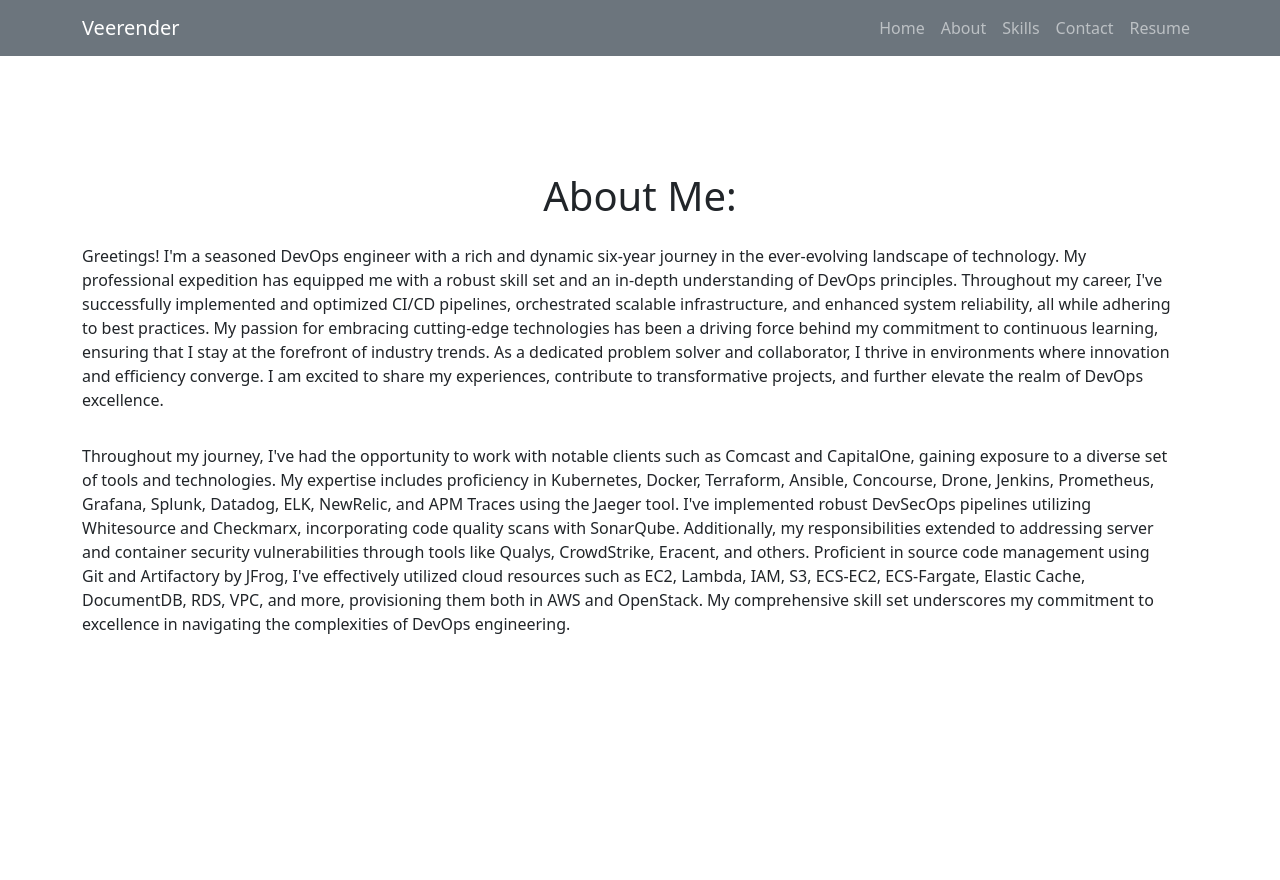
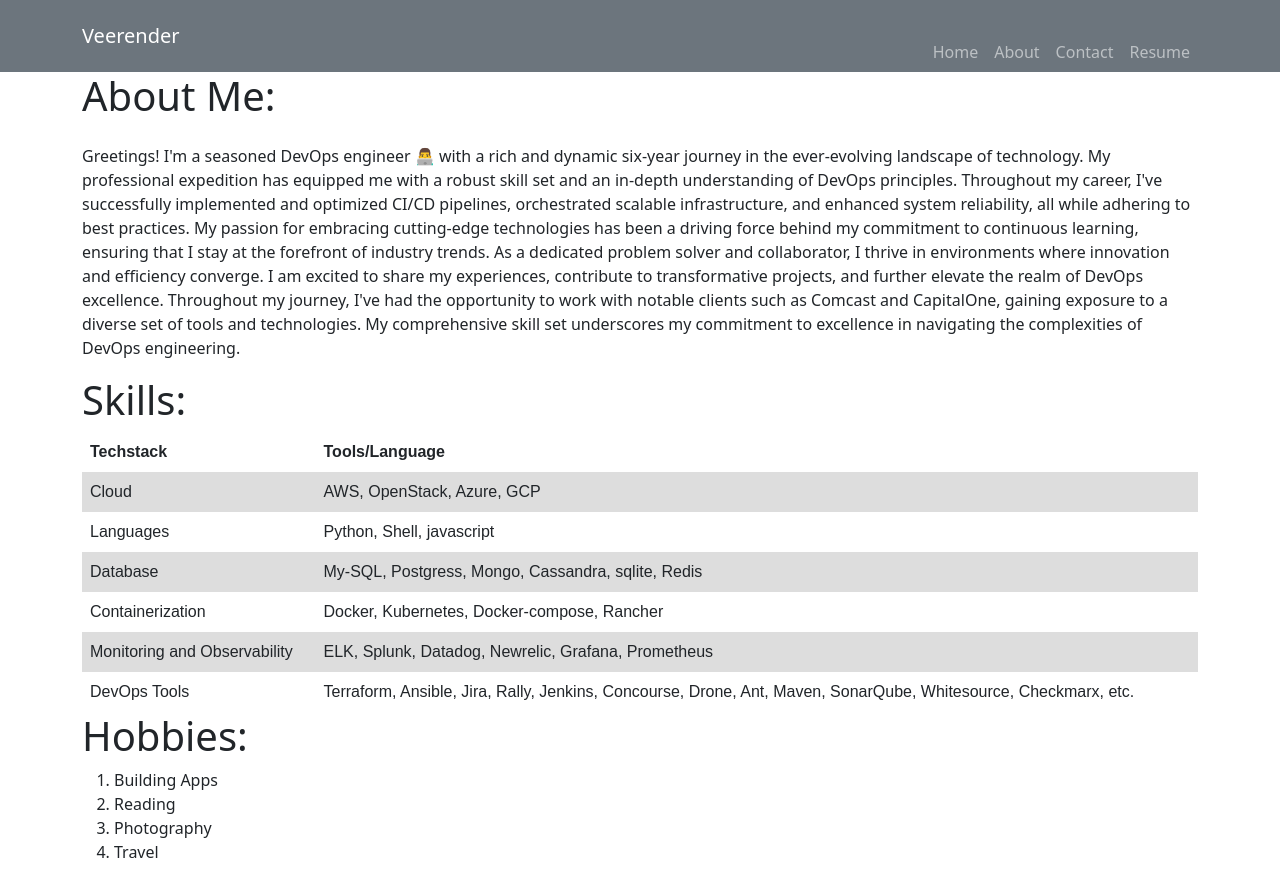
Before and after one commit to veerumot/Flask-portfolio, a Flask app: page /about in a window 1280 px wide. Before the commit the page ends 634 px from the top, so only its background shows below. Run offline with Flask 3, Linux system fonts and the light colour scheme; some libraries are stand-ins or nearby versions.

Commit message:
updating the new changes

```diff
--- a/main.py
+++ b/main.py
@@ -7,7 +7,7 @@ import smtplib
 from email.mime.text import MIMEText
 from email.mime.multipart import MIMEMultipart
 from flask_cors import CORS
-from OpenSSL import SSL
+# from OpenSSL import SSL
 
 #context = SSL.Context(SSL.TLSv1_2_METHOD)
 #context.use_privatekey_file('/home/ubuntu/private.key')
@@ -27,9 +27,9 @@ def about():
     return render_template('about.html')
 
 
-@app.route('/skills')
-def skills():
-    return render_template('skills.html')
+@app.route('/portfolio')
+def portfolio():
+    return render_template('portfolio.html')
 
 
 @app.route('/contact')
--- a/static/css/style.css
+++ b/static/css/style.css
@@ -1,33 +1,43 @@
 .navbar-nav a{
     color: black;
+    margin: 0;
+    padding: 0;
   }
 .navbar-brand {
     color: black;
+    margin: 0;
+    padding: 0;
 }
 /* hero background image */
 .bgimage {
-    height:110vh;
-    background: url('../images/B330224B-2129-40DD-8C28-062B1B221BF7.jpeg');
+    height:115vh;
+    background: url('../images/FB8460EF-3F4C-49EB-8A64-1F059E691032.JPEG');
     background-size:cover;
     position:relative;
+    margin: 0;
+    padding: 0;
+    background-attachment: fixed;
+    overflow: hidden;
+    padding-top: 2rem;
+}
+
+.text-center {
+   font-size: 0.5in;
 }
 body {
-    background-color: #f0f0f0; /* Replace with your preferred color code or name */
+    background-color: #1d2255; /* Replace with your preferred color code or name */
 }
-/* text css above hero image*/
-.hero_title {
-    font-size: 3.5rem;
-}
-.hero_desc {
-    font-size: 2rem;
-}
+
 .hero-text {
-    text-align: right;
+    text-align: center;
     position: absolute;
     top: 50%;
     left: 50%;
     transform: translate(-50%, -50%);
-    color: black;
+    color: hsl(0, 3%, 24%);
+    /* padding: 20px; */
+    padding-top: 2rem;
+    padding-bottom: 4rem;
 }
 
 ul {
@@ -38,37 +48,9 @@ ul {
   margin-left: 0;
   margin-right: 0;
   padding-left: 40px;
+  padding-top: 2rem;
 }
 
-/* about section image css */
-.imageAboutPage {
-    display: none;
-
-}
-#about p {
-    max-width: 100%;
-}
-/* .col-lg-8 {
-    color: black;
-
-} */
-
-/* services section css */
-.servicesText.card {
-    height: 280px;
-    cursor: pointer;
-  }
-.servicesIcon {
-    font-size: 36px;
-    text-align: center;
-    width: 100%;
-}
-.card-title {
-    text-align: center;
-}
-.card:hover .servicesIcon {
-    color: #008000;
-}
 .servicesText:hover {
     border: 1px solid #008000;
 }
@@ -83,28 +65,51 @@ ul {
     font-size: 36px;
     cursor: pointer;
 }
-.fa-facebook:hover,.fa-instagram:hover,.fa-twitter:hover,.fa-linkedin:hover, .fa-twitch:hover {
+/* .fa-facebook:hover,.fa-instagram:hover,.fa-twitter:hover,.fa-linkedin:hover, .fa-twitch:hover {
     color: #008000;
-}
+} */
 .fab {
     color: #000000;
 }
 /* footer styling */
-#footer {
+/* #footer {
     background-color: #808080;
     text-align: center;
-}
+} */
 
 /* spacing on all sections */
 #about, #services, #portfolio, #contact {
-    margin-top: 4rem;
-    padding-top: 4rem;
+    margin-top: 2rem;
+    padding-top: 2rem;
 }
 #contact {
     padding-bottom: 4rem;
 }
 
-#about,
-#skills {
-    padding-top: 100px; /* Adjust this value based on your navbar height */
+#home{
+    margin-top: 4rem;
+    padding-top: 4rem;
+    padding-bottom: 4rem;
 }
+
+table.center {
+    font-family: arial, sans-serif;
+    border-collapse: collapse;
+    width: 100%;
+    margin-left: auto;
+    margin-right: auto;
+  }
+
+  td, th {
+    border: 1px solid #dddddd;
+    text-align: left;
+    padding: 8px;
+  }
+
+  tr:nth-child(even) {
+    background-color: #dddddd;
+  }
+
+  /* .text-left {
+    padding-left: 16%;
+  } */
--- a/templates/about.html
+++ b/templates/about.html
@@ -26,20 +26,94 @@
     <section id="about">
         <div class="container mt-10 pt-2">
             <div class="row">
-            <div class="col-lg-12"></div>
-                <h1 class="text-center">About Me:</h1>
+                <h1 class="text-left">About Me:</h1>
+                <div class="col-lg-12">
                 <div class="row mt-3">
                 <p>
-                    Greetings! I'm a seasoned DevOps engineer with a rich and dynamic six-year journey in the ever-evolving landscape of technology. My professional expedition has equipped me with a robust skill set and an in-depth understanding of DevOps principles. Throughout my career, I've successfully implemented and optimized CI/CD pipelines, orchestrated scalable infrastructure, and enhanced system reliability, all while adhering to best practices. My passion for embracing cutting-edge technologies has been a driving force behind my commitment to continuous learning, ensuring that I stay at the forefront of industry trends. As a dedicated problem solver and collaborator, I thrive in environments where innovation and efficiency converge. I am excited to share my experiences, contribute to transformative projects, and further elevate the realm of DevOps excellence.
+                    Greetings! I'm a seasoned DevOps engineer &#128104;&#8205;&#128187; with a rich and dynamic six-year journey in the ever-evolving landscape of technology. My professional expedition has equipped me with a robust skill set and an in-depth understanding of DevOps principles. Throughout my career, I've successfully implemented and optimized CI/CD pipelines, orchestrated scalable infrastructure, and enhanced system reliability, all while adhering to best practices. My passion for embracing cutting-edge technologies has been a driving force behind my commitment to continuous learning, ensuring that I stay at the forefront of industry trends. As a dedicated problem solver and collaborator, I thrive in environments where innovation and efficiency converge. I am excited to share my experiences, contribute to transformative projects, and further elevate the realm of DevOps excellence.
+                    Throughout my journey, I've had the opportunity to work with notable clients such as Comcast and CapitalOne, gaining exposure to a diverse set of tools and technologies. My comprehensive skill set underscores my commitment to excellence in navigating the complexities of DevOps engineering.
                 </p>
                 </div>
-                    <div class="row mt-3">
-                        <p> Throughout my journey, I've had the opportunity to work with notable clients such as Comcast and CapitalOne, gaining exposure to a diverse set of tools and technologies. My expertise includes proficiency in Kubernetes, Docker, Terraform, Ansible, Concourse, Drone, Jenkins, Prometheus, Grafana, Splunk, Datadog, ELK, NewRelic, and APM Traces using the Jaeger tool. I've implemented robust DevSecOps pipelines utilizing Whitesource and Checkmarx, incorporating code quality scans with SonarQube. Additionally, my responsibilities extended to addressing server and container security vulnerabilities through tools like Qualys, CrowdStrike, Eracent, and others. Proficient in source code management using Git and Artifactory by JFrog, I've effectively utilized cloud resources such as EC2, Lambda, IAM, S3, ECS-EC2, ECS-Fargate, Elastic Cache, DocumentDB, RDS, VPC, and more, provisioning them both in AWS and OpenStack. My comprehensive skill set underscores my commitment to excellence in navigating the complexities of DevOps engineering.
-                        </p>
-                    </div>
+                    <h1 class="text-left">Skills:</h1>
+                    <table class="center">
+                        <tr>
+                          <th>Techstack</th>
+                          <th>Tools/Language</th>
+                        </tr>
+                        <tr>
+                          <td>Cloud</td>
+                          <td>AWS, OpenStack, Azure, GCP</td>
+                        </tr>
+                        <tr>
+                          <td>Languages</td>
+                          <td>Python, Shell, javascript</td>
+                        </tr>
+                        <tr>
+                          <td>Database</td>
+                          <td>My-SQL, Postgress, Mongo, Cassandra, sqlite, Redis</td>
+                        </tr>
+                        <tr>
+                          <td>Containerization</td>
+                          <td>Docker, Kubernetes, Docker-compose, Rancher</td>
+                        </tr>
+                        <tr>
+                          <td>Monitoring and Observability</td>
+                          <td>ELK, Splunk, Datadog, Newrelic, Grafana, Prometheus</td>
+                        </tr>
+                        <tr>
+                          <td>DevOps Tools</td>
+                          <td>Terraform, Ansible, Jira, Rally, Jenkins, Concourse, Drone, Ant, Maven, SonarQube, Whitesource, Checkmarx, etc.</td>
+                        </tr>
+                      </table>
+
+                <h1 class="text-left">Hobbies:</h1>
+                <ol class="b">
+                    <li>Building Apps</li>
+                    <li>Reading</li>
+                    <li>Photography</li>
+                    <li>Travel</li>
+                </ol>
                 </div>
             </div>
+        </div>
+    </div>
     </section>
+
+    <!-- <section>
+        <div class="container mt-10 pt-2">
+        <h1 class="text-left">Skills:</h1>
+        <table class="center">
+            <tr>
+              <th>Techstack</th>
+              <th>Tools/Language</th>
+            </tr>
+            <tr>
+              <td>Cloud</td>
+              <td>AWS, OpenStack, Azure, GCP</td>
+            </tr>
+            <tr>
+              <td>Languages</td>
+              <td>Python, Shell, javascript</td>
+            </tr>
+            <tr>
+              <td>Database</td>
+              <td>My-SQL, Postgress, Mongo, Cassandra, sqlite, Redis</td>
+            </tr>
+            <tr>
+              <td>Containerization</td>
+              <td>Docker, Kubernetes, Docker-compose, Rancher</td>
+            </tr>
+            <tr>
+              <td>Monitoring and Observability</td>
+              <td>ELK, Splunk, Datadog, Newrelic, Grafana, Prometheus</td>
+            </tr>
+            <tr>
+              <td>DevOps Tools</td>
+              <td>Terraform, Ansible, Jira, Rally, Jenkins, Concourse, Drone, Ant, Maven, SonarQube, Whitesource, Checkmarx, etc.</td>
+            </tr>
+          </table>
+          </div>
+    </section> -->
     {% endblock %}
 </body>
 </html>
--- a/templates/contact.html
+++ b/templates/contact.html
@@ -54,6 +54,7 @@
                 </div>
             </div>
         </div>
+
     </section>
     <div class="container-fluid">
         <div class="social-icons mt-4">
--- a/templates/navbar.html
+++ b/templates/navbar.html
@@ -31,12 +31,9 @@
                     <li class="nav-item">
                         <a class="nav-link" href="{{ url_for('about') }}">About</a>
                     </li>
-                    <li class="nav-item">
-                        <a class="nav-link" href="{{ url_for('skills') }}">Skills</a>
-                    </li>
                     <!-- <li class="nav-item">
-                        <a class="nav-link" href="#portfolio">Portfolio</a>
-                    </li> -->
+                        <a class="nav-link" href="{{ url_for('portfolio') }}">Portfolio</a>
+                    </li>     -->
                     <li class="nav-item">
                         <a class="nav-link" href="{{ url_for('contact') }}">Contact</a>
                     </li>
@@ -53,12 +50,13 @@
         <div class="container-fluid">
             <div class="row">
             <div class="col-lg-12 col-md-12 col-sm-12 col-xs-12 hero-text">
-                <h2 class="hero_title">Veerender Mothukuri Here!</h2>
-                <p class="hero_desc">Step into my digital realm</p>
+                <h2 class="text-center">Hey, Veerender Mothukuri Here!</h2>
+                <p class="text-center">"Welcome to my portfolio"</p>
             </div>
             </div>
         </div>
     </section>
+
     <!-- load javascript after loading all html content -->
     <script src="{{ url_for('static',filename='script/script.js') }}"></script>
 {% block content %}
```
Also changed, not shown: templates/skills.html (deleted, +0 -102 lines), static/images/B330224B-2129-40DD-8C28-062B1B221BF7.jpeg (deleted).
